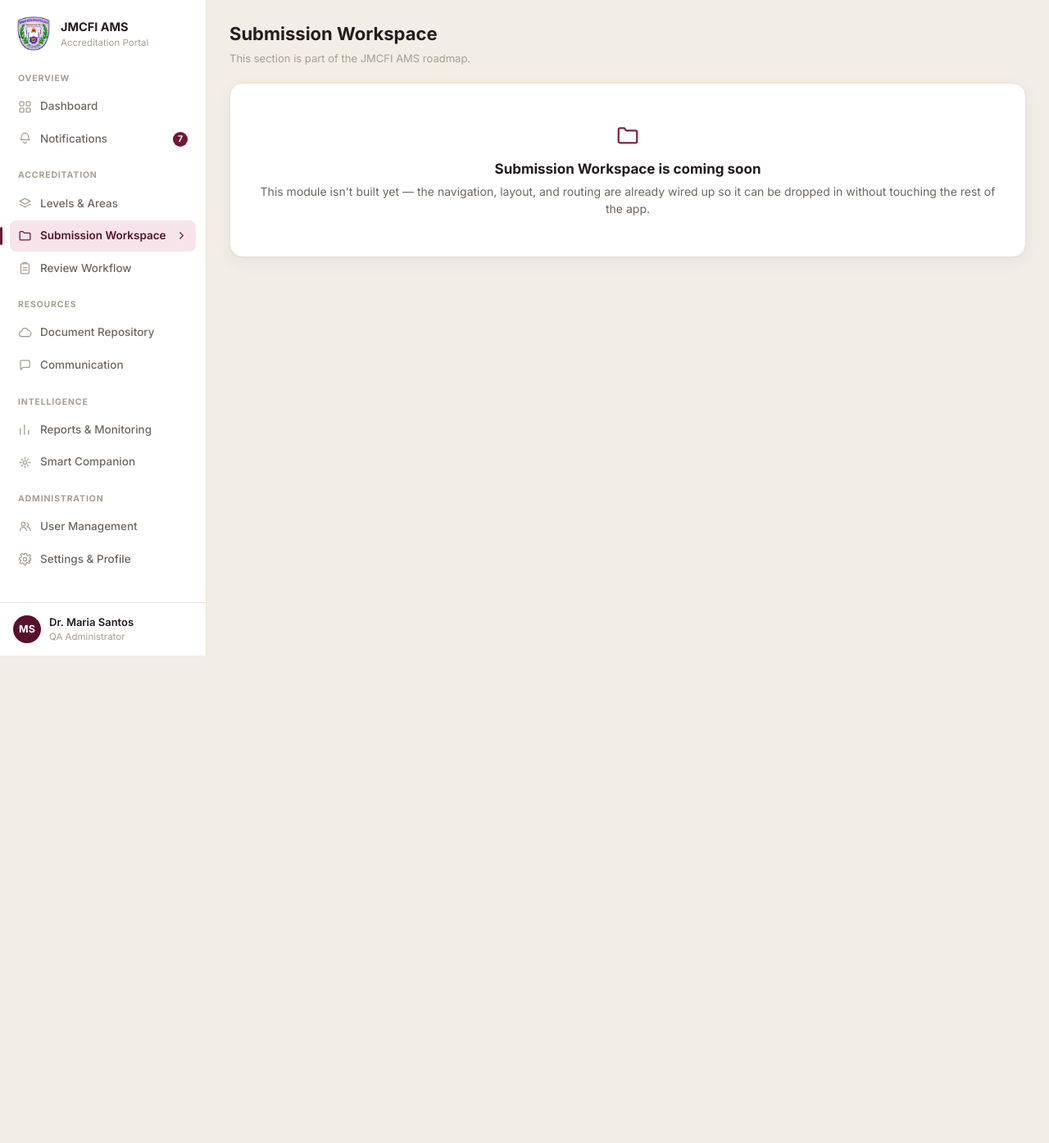
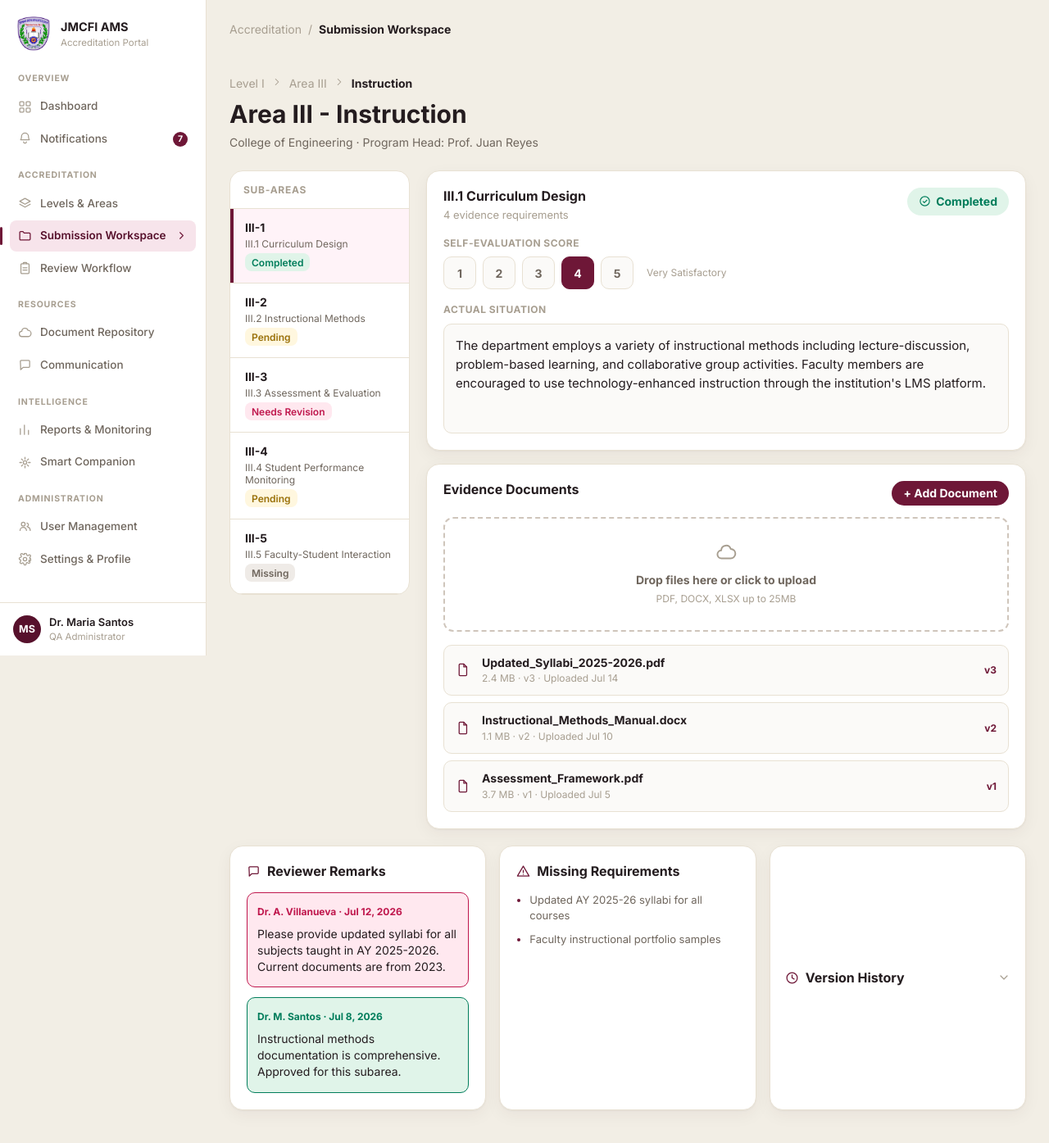
Before and after one commit to Ashhh02/accreditation_management_system, a Django app: page /accreditation/submission-workspace/ in a window 1280 px wide. Shown: the whole page at 82% size. Before the commit the page ends 800 px from the top, so only its background shows below. Run offline with Django 5.2, Linux system fonts and the light colour scheme.

Commit message:
build submission workspace reference ui

```diff
--- a/accreditation/templates/accreditation/submission_workspace.html
+++ b/accreditation/templates/accreditation/submission_workspace.html
@@ -1,4 +1,127 @@
 {% extends 'base.html' %}
+{% load static nav_extras %}
+
+{% block extra_css %}
+  <link rel="stylesheet" href="{% static 'css/submission_workspace.css' %}">
+{% endblock %}
+
 {% block content %}
-  {% include 'partials/_placeholder.html' with icon_name='folder' %}
+  <div class="workspace-page">
+    <div class="workspace-breadcrumb">
+      <span>Accreditation</span>
+      <span>/</span>
+      <strong>Submission Workspace</strong>
+    </div>
+
+    <div class="workspace-trail">
+      <span>Level I</span>
+      <span>{% icon 'chevron-right' 'trail-icon' %}</span>
+      <span>Area III</span>
+      <span>{% icon 'chevron-right' 'trail-icon' %}</span>
+      <strong>Instruction</strong>
+    </div>
+
+    <header class="workspace-header">
+      <h1>Area III - Instruction</h1>
+      <p>College of Engineering · Program Head: Prof. Juan Reyes</p>
+    </header>
+
+    <section class="workspace-layout">
+      <aside class="subarea-panel">
+        <div class="subarea-title">Sub-Areas</div>
+        <div class="subarea-list">
+          {% for item in sub_areas %}
+            <button type="button" class="subarea-item{% if item.active %} is-active{% endif %}">
+              <strong>{{ item.code }}</strong>
+              <span>{{ item.title }}</span>
+              <em class="status-pill tone-{{ item.tone }}">{{ item.status }}</em>
+            </button>
+          {% endfor %}
+        </div>
+      </aside>
+
+      <main class="workspace-main">
+        <section class="workspace-card situation-card">
+          <div class="situation-head">
+            <div>
+              <h2>III.1 Curriculum Design</h2>
+              <p>4 evidence requirements</p>
+            </div>
+            <span class="completion-pill">{% icon 'check' %} Completed</span>
+          </div>
+
+          <div class="score-block">
+            <div class="section-label">Self-Evaluation Score</div>
+            <div class="score-row">
+              {% for score in "12345" %}
+                <button type="button" class="score-btn{% if score == '4' %} is-active{% endif %}">{{ score }}</button>
+              {% endfor %}
+              <span>Very Satisfactory</span>
+            </div>
+          </div>
+
+          <div class="actual-block">
+            <div class="section-label">Actual Situation</div>
+            <div class="actual-text">
+              The department employs a variety of instructional methods including lecture-discussion, problem-based learning, and collaborative group activities. Faculty members are encouraged to use technology-enhanced instruction through the institution's LMS platform.
+            </div>
+          </div>
+        </section>
+
+        <section class="workspace-card documents-card">
+          <div class="documents-head">
+            <h2>Evidence Documents</h2>
+            <button type="button" class="add-document-btn">+ Add Document</button>
+          </div>
+
+          <div class="upload-box">
+            {% icon 'cloud' 'upload-icon' %}
+            <strong>Drop files here or click to upload</strong>
+            <span>PDF, DOCX, XLSX up to 25MB</span>
+          </div>
+
+          <div class="document-list">
+            {% for document in documents %}
+              <article class="document-item">
+                {% icon 'file' %}
+                <div>
+                  <h3>{{ document.name }}</h3>
+                  <p>{{ document.meta }}</p>
+                </div>
+                <span>{{ document.version }}</span>
+              </article>
+            {% endfor %}
+          </div>
+        </section>
+      </main>
+
+      <aside class="workspace-side">
+        <section class="workspace-card remarks-card">
+          <h2>{% icon 'message' %} Reviewer Remarks</h2>
+          <div class="remarks-list">
+            {% for remark in remarks %}
+              <article class="remark-item tone-{{ remark.tone }}">
+                <h3>{{ remark.author }} · {{ remark.date }}</h3>
+                <p>{{ remark.message }}</p>
+              </article>
+            {% endfor %}
+          </div>
+        </section>
+
+        <section class="workspace-card missing-card">
+          <h2>{% icon 'alert' %} Missing Requirements</h2>
+          <ul>
+            {% for item in missing_requirements %}
+              <li>{{ item }}</li>
+            {% endfor %}
+          </ul>
+        </section>
+
+        <section class="workspace-card version-card">
+          <h2>{% icon 'clock' %} Version History</h2>
+          {% icon 'chevron-down' %}
+        </section>
+      </aside>
+    </section>
+  </div>
 {% endblock %}
--- a/accreditation/views.py
+++ b/accreditation/views.py
@@ -120,7 +120,90 @@ class LevelsAreasView(TemplateView):
 
 class SubmissionWorkspaceView(TemplateView):
     template_name = 'accreditation/submission_workspace.html'
-    extra_context = {'page_title': 'Submission Workspace'}
+
+    def get_context_data(self, **kwargs):
+        context = super().get_context_data(**kwargs)
+        sub_areas = [
+            {
+                'code': 'III-1',
+                'title': 'III.1 Curriculum Design',
+                'status': 'Completed',
+                'tone': 'green',
+                'active': True,
+            },
+            {
+                'code': 'III-2',
+                'title': 'III.2 Instructional Methods',
+                'status': 'Pending',
+                'tone': 'gold',
+                'active': False,
+            },
+            {
+                'code': 'III-3',
+                'title': 'III.3 Assessment & Evaluation',
+                'status': 'Needs Revision',
+                'tone': 'rose',
+                'active': False,
+            },
+            {
+                'code': 'III-4',
+                'title': 'III.4 Student Performance Monitoring',
+                'status': 'Pending',
+                'tone': 'gold',
+                'active': False,
+            },
+            {
+                'code': 'III-5',
+                'title': 'III.5 Faculty-Student Interaction',
+                'status': 'Missing',
+                'tone': 'slate',
+                'active': False,
+            },
+        ]
+        documents = [
+            {
+                'name': 'Updated_Syllabi_2025-2026.pdf',
+                'meta': '2.4 MB · v3 · Uploaded Jul 14',
+                'version': 'v3',
+            },
+            {
+                'name': 'Instructional_Methods_Manual.docx',
+                'meta': '1.1 MB · v2 · Uploaded Jul 10',
+                'version': 'v2',
+            },
+            {
+                'name': 'Assessment_Framework.pdf',
+                'meta': '3.7 MB · v1 · Uploaded Jul 5',
+                'version': 'v1',
+            },
+        ]
+        remarks = [
+            {
+                'author': 'Dr. A. Villanueva',
+                'date': 'Jul 12, 2026',
+                'message': 'Please provide updated syllabi for all subjects taught in AY 2025-2026. Current documents are from 2023.',
+                'tone': 'rose',
+            },
+            {
+                'author': 'Dr. M. Santos',
+                'date': 'Jul 8, 2026',
+                'message': 'Instructional methods documentation is comprehensive. Approved for this subarea.',
+                'tone': 'green',
+            },
+        ]
+        context.update(
+            {
+                'page_title': 'Submission Workspace',
+                'sub_areas': sub_areas,
+                'documents': documents,
+                'remarks': remarks,
+                'missing_requirements': [
+                    'Updated AY 2025-26 syllabi for all courses',
+                    'Faculty instructional portfolio samples',
+                ],
+            }
+        )
+        return context
 
 
 class ReviewWorkflowView(TemplateView):
--- /dev/null
+++ b/static/css/submission_workspace.css
@@ -0,0 +1,411 @@
+.workspace-page {
+  width: 100%;
+}
+
+.workspace-breadcrumb,
+.workspace-trail {
+  display: flex;
+  align-items: center;
+  gap: 8px;
+  color: var(--color-text-faint);
+}
+
+.workspace-breadcrumb {
+  margin-bottom: 46px;
+  font-size: 14px;
+}
+
+.workspace-breadcrumb strong,
+.workspace-trail strong {
+  color: var(--color-text);
+}
+
+.workspace-trail {
+  margin-bottom: 10px;
+  font-size: 14px;
+}
+
+.trail-icon {
+  width: 14px;
+  height: 14px;
+}
+
+.workspace-header {
+  margin-bottom: 24px;
+}
+
+.workspace-header h1 {
+  font-size: 30px;
+  line-height: 1.1;
+}
+
+.workspace-header p {
+  margin-top: 8px;
+  color: var(--color-text-muted);
+}
+
+.workspace-layout {
+  display: grid;
+  grid-template-columns: 220px minmax(420px, 1fr) 280px;
+  gap: 20px;
+  align-items: start;
+}
+
+.subarea-panel,
+.workspace-card {
+  border: 1px solid var(--color-border);
+  border-radius: var(--radius-lg);
+  background: var(--color-surface);
+}
+
+.subarea-panel {
+  overflow: hidden;
+}
+
+.subarea-title {
+  padding: 14px 16px;
+  border-bottom: 1px solid var(--color-border);
+  color: var(--color-text-faint);
+  font-size: 12px;
+  font-weight: 700;
+  letter-spacing: 0.06em;
+  text-transform: uppercase;
+}
+
+.subarea-list {
+  display: flex;
+  flex-direction: column;
+}
+
+.subarea-item {
+  display: flex;
+  flex-direction: column;
+  align-items: flex-start;
+  gap: 4px;
+  min-height: 82px;
+  padding: 14px 18px;
+  border: 0;
+  border-bottom: 1px solid var(--color-border);
+  background: transparent;
+  color: var(--color-text);
+  text-align: left;
+}
+
+.subarea-item.is-active {
+  background: #fff3f8;
+  box-shadow: inset 4px 0 0 var(--maroon-700);
+}
+
+.subarea-item span {
+  color: var(--color-text-muted);
+  font-size: 12px;
+  line-height: 1.25;
+}
+
+.status-pill {
+  display: inline-flex;
+  align-items: center;
+  min-height: 22px;
+  padding: 0 8px;
+  border-radius: 8px;
+  font-size: 12px;
+  font-style: normal;
+  font-weight: 600;
+}
+
+.tone-green {
+  background: #e0f4e9;
+  color: #007d5b;
+}
+
+.tone-gold {
+  background: #fff7df;
+  color: #9a710a;
+}
+
+.tone-rose {
+  background: #ffe8ef;
+  color: #bf164c;
+}
+
+.tone-slate {
+  background: #efebe7;
+  color: #6f665d;
+}
+
+.workspace-main,
+.workspace-side {
+  display: flex;
+  flex-direction: column;
+  gap: 16px;
+  min-width: 0;
+}
+
+.workspace-card {
+  padding: 20px;
+  box-shadow: var(--shadow-card);
+}
+
+.situation-card {
+  min-height: 340px;
+}
+
+.situation-head,
+.documents-head,
+.version-card {
+  display: flex;
+  align-items: flex-start;
+  justify-content: space-between;
+  gap: 16px;
+}
+
+.situation-head h2,
+.documents-head h2,
+.workspace-side h2 {
+  font-size: 16px;
+  line-height: 1.25;
+}
+
+.situation-head p {
+  margin-top: 4px;
+  color: var(--color-text-faint);
+  font-size: 13px;
+}
+
+.completion-pill {
+  display: inline-flex;
+  align-items: center;
+  gap: 6px;
+  min-height: 34px;
+  padding: 0 14px;
+  border-radius: var(--radius-pill);
+  background: #e0f4e9;
+  color: #007d5b;
+  font-weight: 700;
+}
+
+.completion-pill .icon {
+  width: 15px;
+  height: 15px;
+}
+
+.score-block,
+.actual-block {
+  margin-top: 16px;
+}
+
+.section-label {
+  margin-bottom: 8px;
+  color: var(--color-text-faint);
+  font-size: 12px;
+  font-weight: 700;
+  letter-spacing: 0.04em;
+  text-transform: uppercase;
+}
+
+.score-row {
+  display: flex;
+  align-items: center;
+  gap: 8px;
+  flex-wrap: wrap;
+}
+
+.score-row span {
+  margin-left: 8px;
+  color: var(--color-text-faint);
+  font-size: 12px;
+}
+
+.score-btn {
+  width: 40px;
+  height: 40px;
+  border: 1px solid var(--color-border);
+  border-radius: 10px;
+  background: #fbfaf8;
+  color: var(--color-text-muted);
+  font-weight: 700;
+}
+
+.score-btn.is-active {
+  background: var(--maroon-700);
+  border-color: var(--maroon-700);
+  color: #fff;
+}
+
+.actual-text {
+  min-height: 134px;
+  padding: 14px;
+  border: 1px solid var(--color-border);
+  border-radius: 10px;
+  background: #fbfaf8;
+  color: var(--color-text);
+  font-size: 15px;
+  line-height: 1.55;
+}
+
+.add-document-btn {
+  min-height: 30px;
+  padding: 0 14px;
+  border: 0;
+  border-radius: var(--radius-pill);
+  background: var(--maroon-700);
+  color: #fff;
+  font-weight: 700;
+}
+
+.upload-box {
+  min-height: 140px;
+  margin-top: 14px;
+  border: 2px dashed #cfc5bb;
+  border-radius: 12px;
+  display: flex;
+  flex-direction: column;
+  align-items: center;
+  justify-content: center;
+  color: var(--color-text-muted);
+  text-align: center;
+}
+
+.upload-icon {
+  width: 26px;
+  height: 26px;
+  margin-bottom: 10px;
+  color: var(--color-text-faint);
+}
+
+.upload-box span {
+  margin-top: 4px;
+  color: var(--color-text-faint);
+  font-size: 12px;
+}
+
+.document-list {
+  display: flex;
+  flex-direction: column;
+  gap: 8px;
+  margin-top: 16px;
+}
+
+.document-item {
+  display: grid;
+  grid-template-columns: 20px minmax(0, 1fr) auto;
+  gap: 12px;
+  align-items: center;
+  min-height: 58px;
+  padding: 12px 14px;
+  border: 1px solid var(--color-border);
+  border-radius: 10px;
+  background: #fbfaf8;
+}
+
+.document-item .icon {
+  width: 17px;
+  height: 17px;
+  color: var(--maroon-700);
+}
+
+.document-item h3 {
+  font-size: 14px;
+  line-height: 1.25;
+}
+
+.document-item p {
+  margin-top: 2px;
+  color: var(--color-text-faint);
+  font-size: 12px;
+}
+
+.document-item span {
+  color: var(--maroon-700);
+  font-size: 12px;
+  font-weight: 700;
+}
+
+.workspace-side h2 {
+  display: flex;
+  align-items: center;
+  gap: 8px;
+  margin-bottom: 16px;
+}
+
+.workspace-side h2 .icon {
+  width: 17px;
+  height: 17px;
+  color: var(--maroon-700);
+}
+
+.remarks-list {
+  display: flex;
+  flex-direction: column;
+  gap: 12px;
+}
+
+.remark-item {
+  padding: 14px 12px;
+  border: 1px solid currentColor;
+  border-radius: 10px;
+}
+
+.remark-item h3 {
+  margin-bottom: 8px;
+  font-size: 12px;
+}
+
+.remark-item p {
+  color: var(--color-text);
+  font-size: 14px;
+  line-height: 1.45;
+}
+
+.missing-card {
+  padding-bottom: 18px;
+}
+
+.missing-card ul {
+  padding-left: 16px;
+  list-style: disc;
+}
+
+.missing-card li {
+  margin-top: 10px;
+  color: var(--color-text-muted);
+  font-size: 13px;
+}
+
+.missing-card li::marker {
+  color: var(--maroon-700);
+}
+
+.version-card {
+  align-items: center;
+  padding: 14px 18px;
+}
+
+.version-card h2 {
+  margin-bottom: 0;
+}
+
+.version-card > .icon {
+  width: 16px;
+  height: 16px;
+  color: var(--color-text-faint);
+}
+
+@media (max-width: 1280px) {
+  .workspace-layout {
+    grid-template-columns: 220px minmax(0, 1fr);
+  }
+
+  .workspace-side {
+    grid-column: 1 / -1;
+    display: grid;
+    grid-template-columns: repeat(3, minmax(0, 1fr));
+  }
+}
+
+@media (max-width: 860px) {
+  .workspace-layout,
+  .workspace-side {
+    grid-template-columns: 1fr;
+  }
+}
```
